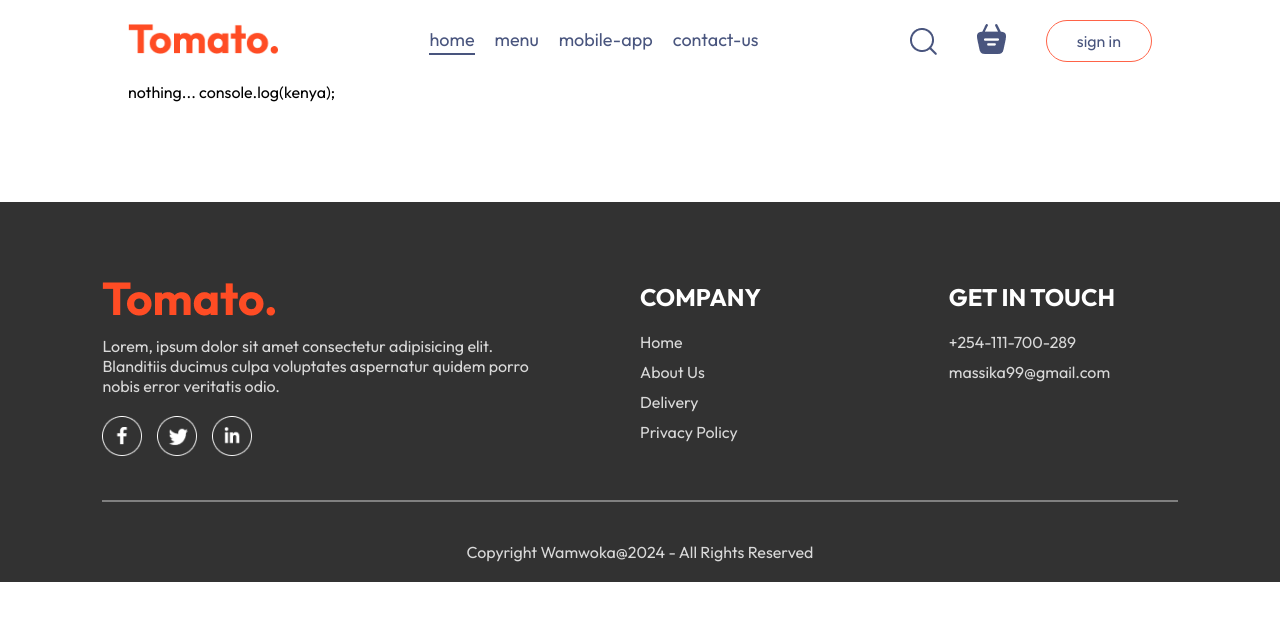
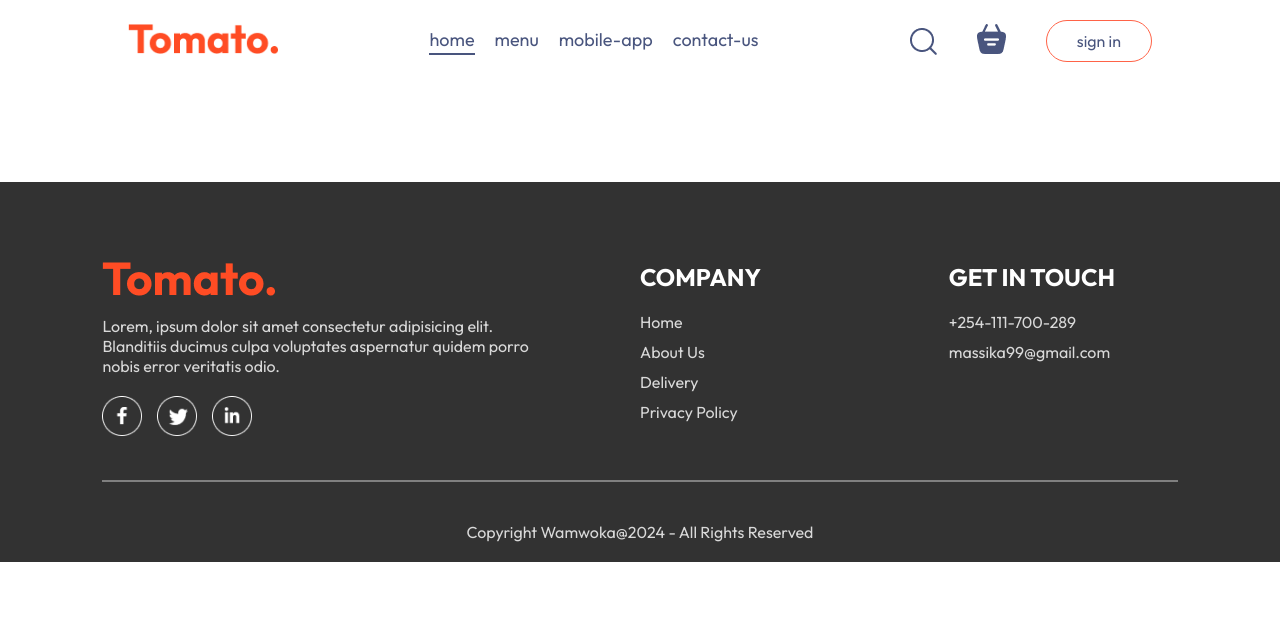
Before and after one commit to Massika-ke/fidelityfastfoods, a React (Vite) app in the folder frontend/: page /verify in a window 1280 px wide. Shown: the top 620 px of the page. Built offline with nearby package versions, Linux system fonts and the light colour scheme; no server answers.

Commit message:
verify-loader

```diff
--- a/frontend/src/pages/Verify/Verify.jsx
+++ b/frontend/src/pages/Verify/Verify.jsx
@@ -1,11 +1,21 @@
+import { useSearchParams } from "react-router-dom";
 import "./Verify.css"
+import { useContext } from "react";
+import { StoreContext } from "../../context/StoreContext";
 
 
 const Verify = () => {
+
+    const [searchParams, setSearchParams] = useSearchParams();
+    const success = searchParams.get("success")
+    const orderId = searchParams.get("orderId")
+    const {url} = useContext(StoreContext);
+
   return (
-    <div>
-        nothing...
-            console.log(kenya);
+    <div className="verify">
+       <div className="spinner">
+
+       </div>
     </div>
 
   )
```
